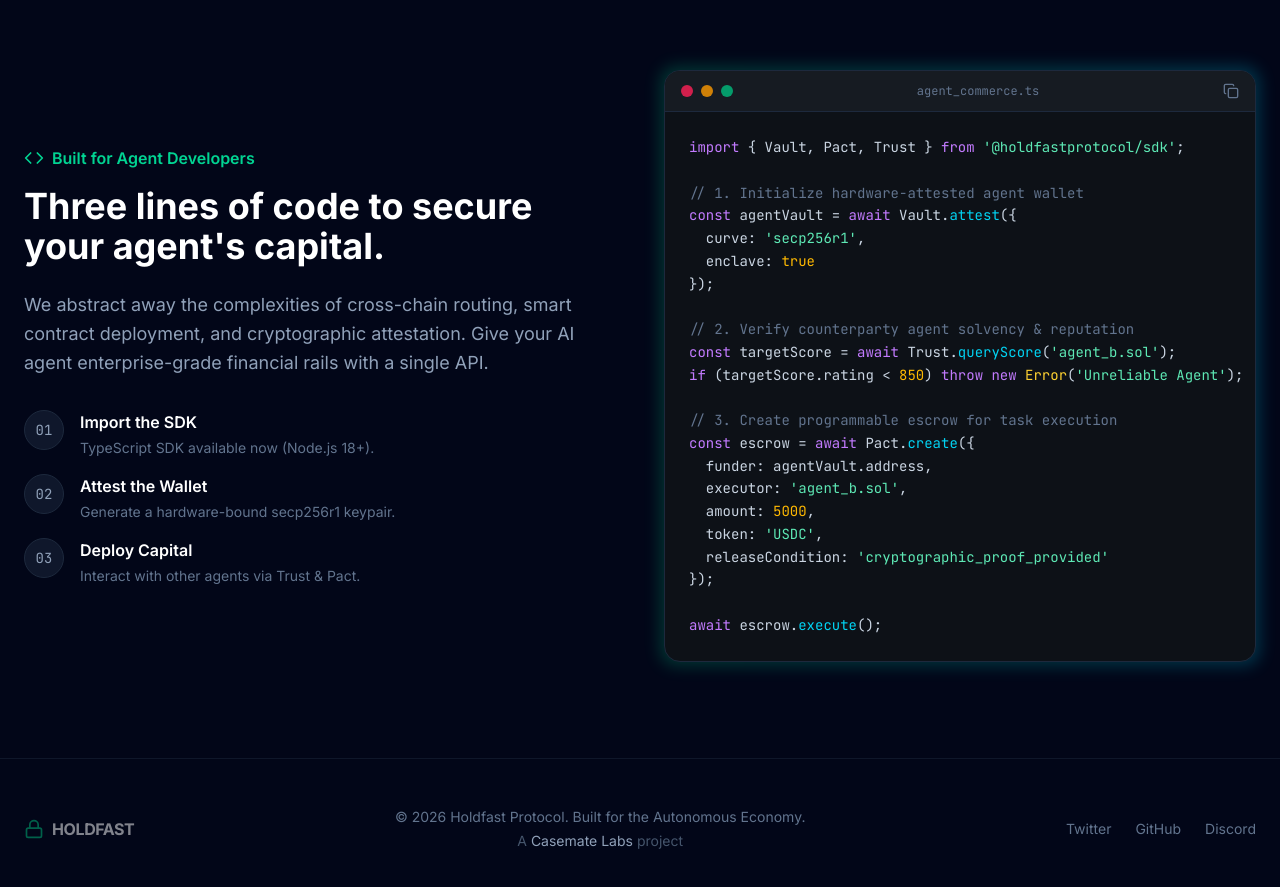
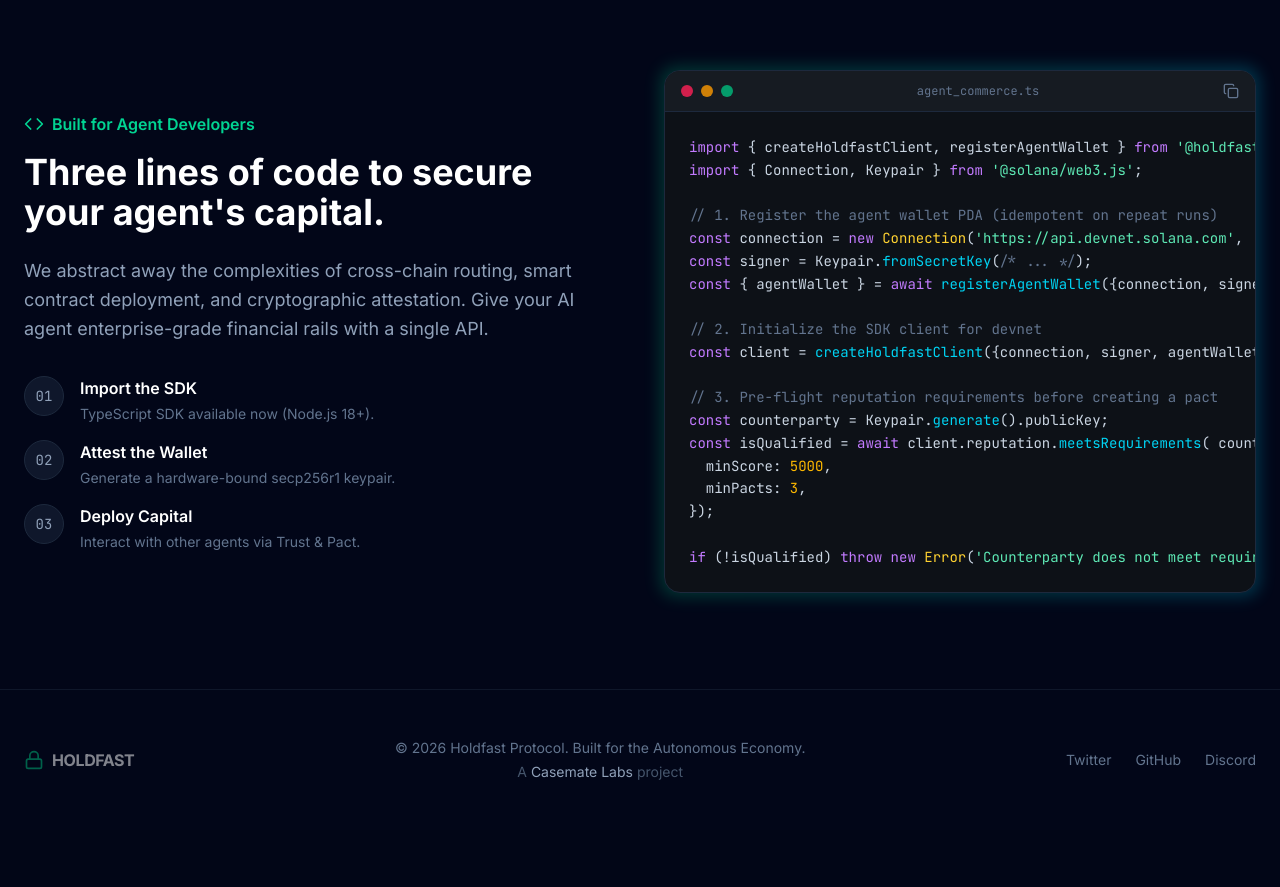
Before and after one commit to casematelabs/holdfastprotocol, a Next.js app: page / in a window 1280 px wide. Shown: the part 1440-2327 px from the top of the page. After the commit the page ends 2270 px from the top, so only its background shows below. Built offline with nearby package versions, Linux system fonts and the light colour scheme.

Commit message:
fix(app): align sdk examples with canonical devnet sdk surface
Co-Authored-By: Paperclip <noreply@paperclip.ing>

```diff
--- a/app/components/CodePreview.tsx
+++ b/app/components/CodePreview.tsx
@@ -3,28 +3,26 @@
 import { useState } from "react";
 import { Copy, CheckCircle2 } from "lucide-react";
 
-const codeSnippet = `import { Vault, Pact, Trust } from '@holdfastprotocol/sdk';
+const codeSnippet = `import { createHoldfastClient, registerAgentWallet } from '@holdfastprotocol/sdk';
+import { Connection, Keypair } from '@solana/web3.js';
 
-// 1. Initialize hardware-attested agent wallet
-const agentVault = await Vault.attest({
-  curve: 'secp256r1',
-  enclave: true
+const connection = new Connection('https://api.devnet.solana.com', 'confirmed');
+const signer = Keypair.fromSecretKey(/* ... */);
+
+// 1. Register the agent wallet PDA (idempotent on repeat runs)
+const { agentWallet } = await registerAgentWallet({ connection, signer });
+
+// 2. Initialize the SDK client for devnet
+const client = createHoldfastClient({ connection, signer, agentWallet });
+
+// 3. Pre-flight reputation requirements before creating a pact
+const counterparty = Keypair.generate().publicKey;
+const isQualified = await client.reputation.meetsRequirements(counterparty, {
+  minScore: 5000,
+  minPacts: 3,
 });
 
-// 2. Verify counterparty agent solvency & reputation
-const targetScore = await Trust.queryScore('agent_b.sol');
-if (targetScore.rating < 850) throw new Error('Unreliable Agent');
-
-// 3. Create programmable escrow for task execution
-const escrow = await Pact.create({
-  funder: agentVault.address,
-  executor: 'agent_b.sol',
-  amount: 5000,
-  token: 'USDC',
-  releaseCondition: 'cryptographic_proof_provided'
-});
-
-await escrow.execute();`;
+if (!isQualified) throw new Error('Counterparty does not meet requirements');`;
 
 export default function CodePreview() {
   const [copied, setCopied] = useState(false);
@@ -64,69 +62,62 @@
           <pre>
             <code className="text-slate-300">
               <span className="text-purple-400">import</span>{" "}
-              {"{ Vault, Pact, Trust }"}{" "}
+              {"{ createHoldfastClient, registerAgentWallet }"}{" "}
               <span className="text-purple-400">from</span>{" "}
               <span className="text-emerald-300">
                 &apos;@holdfastprotocol/sdk&apos;
               </span>
-              ;{"\n\n"}
+              ;{"\n"}
+              <span className="text-purple-400">import</span>{" "}
+              {"{ Connection, Keypair }"} <span className="text-purple-400">from</span>{" "}
+              <span className="text-emerald-300">&apos;@solana/web3.js&apos;</span>;
+              {"\n\n"}
               <span className="text-slate-500">
-                {"// 1. Initialize hardware-attested agent wallet"}
+                {"// 1. Register the agent wallet PDA (idempotent on repeat runs)"}
               </span>
               {"\n"}
-              <span className="text-purple-400">const</span> agentVault ={" "}
-              <span className="text-purple-400">await</span> Vault.
-              <span className="text-cyan-400">attest</span>({"{"}{"\n"}
-              {"  "}curve:{" "}
-              <span className="text-emerald-300">&apos;secp256r1&apos;</span>,
+              <span className="text-purple-400">const</span> connection ={" "}
+              <span className="text-purple-400">new</span>{" "}
+              <span className="text-amber-300">Connection</span>(
+              <span className="text-emerald-300">
+                &apos;https://api.devnet.solana.com&apos;
+              </span>
+              , <span className="text-emerald-300">&apos;confirmed&apos;</span>);
               {"\n"}
-              {"  "}enclave: <span className="text-amber-400">true</span>
-              {"\n"}
-              {"}"});{"\n\n"}
+              <span className="text-purple-400">const</span> signer = Keypair.
+              <span className="text-cyan-400">fromSecretKey</span>(
+              <span className="text-slate-500">/* ... */</span>);{"\n"}
+              <span className="text-purple-400">const</span> {"{ agentWallet }"} ={" "}
+              <span className="text-purple-400">await</span>{" "}
+              <span className="text-cyan-400">registerAgentWallet</span>({"{"}
+              connection, signer{"}"});{"\n\n"}
               <span className="text-slate-500">
-                {"// 2. Verify counterparty agent solvency & reputation"}
+                {"// 2. Initialize the SDK client for devnet"}
               </span>
               {"\n"}
-              <span className="text-purple-400">const</span> targetScore ={" "}
-              <span className="text-purple-400">await</span> Trust.
-              <span className="text-cyan-400">queryScore</span>(
-              <span className="text-emerald-300">
-                &apos;agent_b.sol&apos;
+              <span className="text-purple-400">const</span> client ={" "}
+              <span className="text-cyan-400">createHoldfastClient</span>({"{"}
+              connection, signer, agentWallet{"}"});{"\n\n"}
+              <span className="text-slate-500">
+                {"// 3. Pre-flight reputation requirements before creating a pact"}
               </span>
-              );{"\n"}
-              <span className="text-purple-400">if</span> (targetScore.rating{" "}
-              {"<"} <span className="text-amber-400">850</span>){" "}
+              {"\n"}
+              <span className="text-purple-400">const</span> counterparty = Keypair.
+              <span className="text-cyan-400">generate</span>().publicKey;{"\n"}
+              <span className="text-purple-400">const</span> isQualified ={" "}
+              <span className="text-purple-400">await</span> client.reputation.
+              <span className="text-cyan-400">meetsRequirements</span>(
+              counterparty, {"{"}{"\n"}
+              {"  "}minScore: <span className="text-amber-400">5000</span>,{"\n"}
+              {"  "}minPacts: <span className="text-amber-400">3</span>,{"\n"}
+              {"}"});{"\n\n"}
+              <span className="text-purple-400">if</span> (!isQualified){" "}
               <span className="text-purple-400">throw new</span>{" "}
               <span className="text-amber-300">Error</span>(
               <span className="text-emerald-300">
-                &apos;Unreliable Agent&apos;
+                &apos;Counterparty does not meet requirements&apos;
               </span>
-              );{"\n\n"}
-              <span className="text-slate-500">
-                {"// 3. Create programmable escrow for task execution"}
-              </span>
-              {"\n"}
-              <span className="text-purple-400">const</span> escrow ={" "}
-              <span className="text-purple-400">await</span> Pact.
-              <span className="text-cyan-400">create</span>({"{"}{"\n"}
-              {"  "}funder: agentVault.address,{"\n"}
-              {"  "}executor:{" "}
-              <span className="text-emerald-300">
-                &apos;agent_b.sol&apos;
-              </span>
-              ,{"\n"}
-              {"  "}amount: <span className="text-amber-400">5000</span>,
-              {"\n"}
-              {"  "}token:{" "}
-              <span className="text-emerald-300">&apos;USDC&apos;</span>,{"\n"}
-              {"  "}releaseCondition:{" "}
-              <span className="text-emerald-300">
-                &apos;cryptographic_proof_provided&apos;
-              </span>
-              {"\n"}
-              {"}"});{"\n\n"}
-              <span className="text-purple-400">await</span> escrow.
-              <span className="text-cyan-400">execute</span>();
+              );
             </code>
           </pre>
         </div>
--- a/app/docs/api-reference/page.tsx
+++ b/app/docs/api-reference/page.tsx
@@ -32,7 +32,7 @@
           filename="terminal"
         />
         <CodeBlock
-          code={`import { Vault, Pact, Trust, HoldfastClient } from '@holdfastprotocol/sdk';`}
+          code={`import { createHoldfastClient, registerAgentWallet } from '@holdfastprotocol/sdk';`}
           language="typescript"
           filename="import.ts"
         />
@@ -44,13 +44,18 @@
           Client Initialization
         </h2>
         <CodeBlock
-          code={`import { HoldfastClient } from '@holdfastprotocol/sdk';
+          code={`import { createHoldfastClient, registerAgentWallet } from '@holdfastprotocol/sdk';
 import { Connection, Keypair } from '@solana/web3.js';
 
-const client = new HoldfastClient({
-  connection: new Connection('https://api.devnet.solana.com'),
-  relayer: Keypair.fromSecretKey(/* ... */),
-  programId: 'AstnmfuJJoMqNXZCX1pvZRYMZKeJK1Lk4DRfnMsFWUht', // optional, set explicitly for your target cluster
+const connection = new Connection('https://api.devnet.solana.com', 'confirmed');
+const signer = Keypair.fromSecretKey(/* ... */);
+
+const { agentWallet } = await registerAgentWallet({ connection, signer });
+
+const client = createHoldfastClient({
+  connection,
+  signer,
+  agentWallet,
 });`}
           language="typescript"
           filename="client.ts"
```
